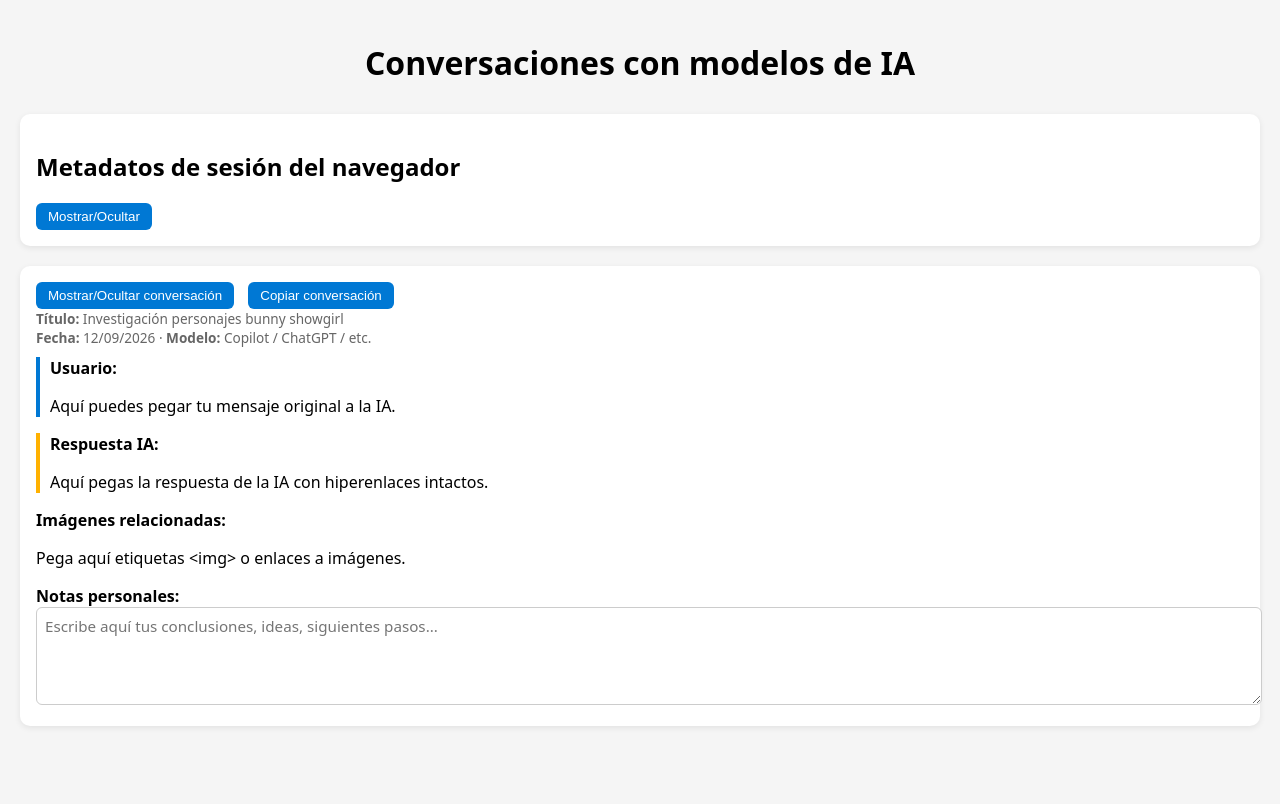
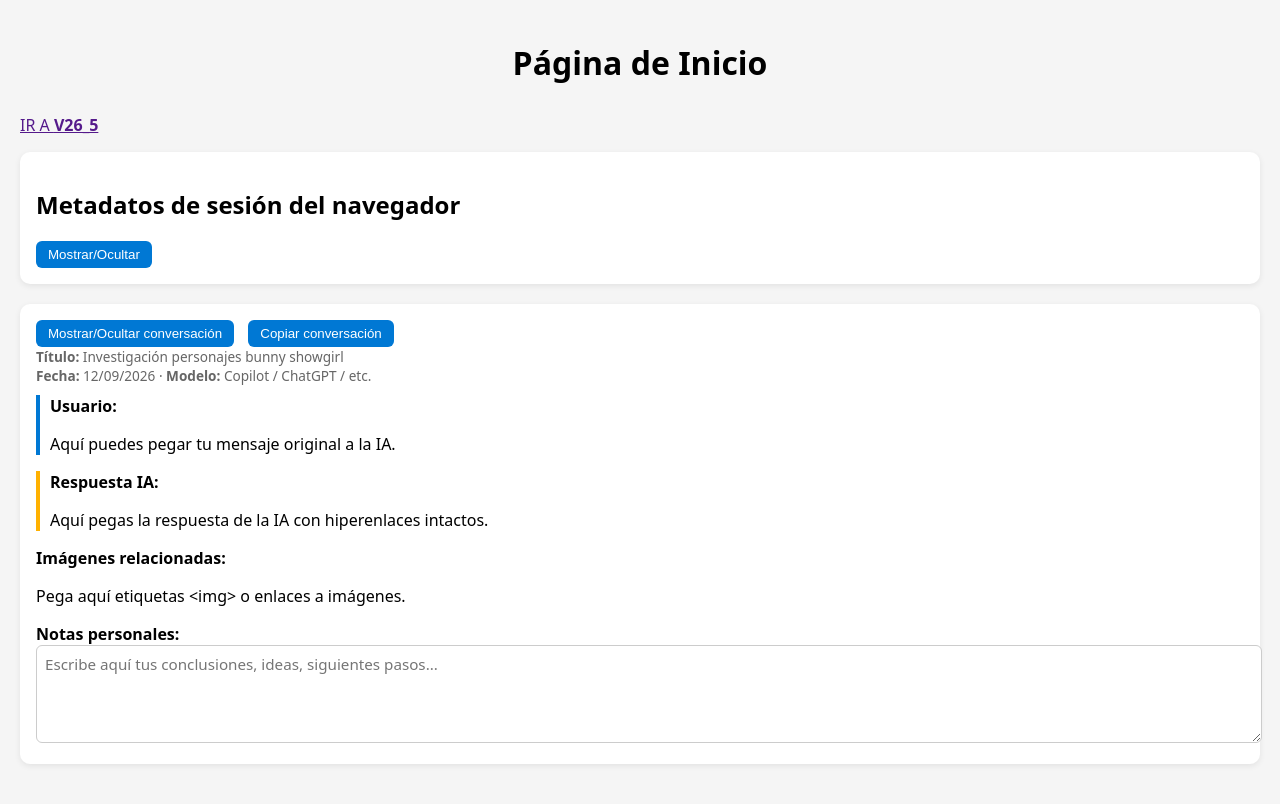
Before and after one commit to Serio120/conversations-app, a plain HTML site: page index.html in a window 1280 px wide. Drawn offline with Linux system fonts and the light colour scheme.

Commit message:
Update heading and add link in index.html
Para probar el Despliege En NTFY

```diff
--- a/index.html
+++ b/index.html
@@ -96,7 +96,8 @@
 
 <body>
 
-<h1>Conversaciones con modelos de IA</h1>
+<h1>Página de Inicio</h1>
+    <p><a href="">IR A <b>V26_5</b></a></p>
 
 <!-- METADATOS DE EDGE -->
 <div class="conversation">
```
